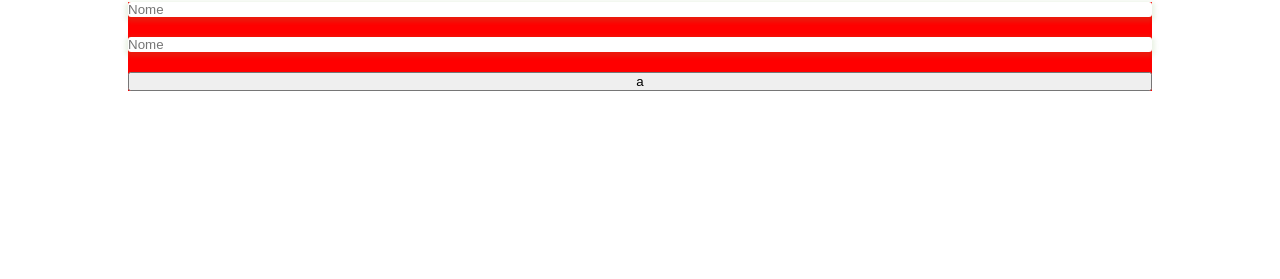
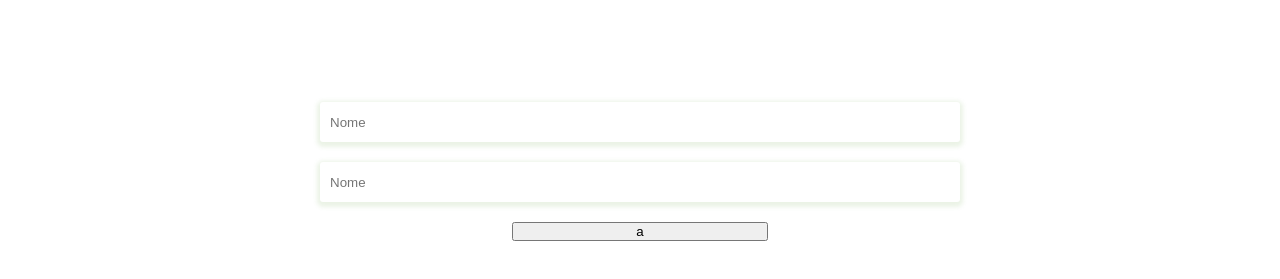
Before and after one commit to viniciuscoassis/projeto16-shortly-front, a React (Create React App) app: page /auth in a window 1280 px wide. Shown: the part 415-694 px from the top of the page. Built offline with nearby package versions, Linux system fonts and the light colour scheme.

Commit message:
style: add basic login form

```diff
--- a/src/components/AuthPage/AuthPage.js
+++ b/src/components/AuthPage/AuthPage.js
@@ -41,7 +41,7 @@ export default function AuthPage() {
           value={form.name}
           onChange={handleForm}
         />
-        <button className="form__buttom" type="submit">
+        <button className="form__button" type="submit">
           a
         </button>
       </form>
@@ -50,18 +50,25 @@ export default function AuthPage() {
 }
 const Wrapper = styled.div`
   .form {
-    margin: 0 auto;
-    background-color: red;
-    width: 80vw;
+    margin: 10rem auto;
     display: flex;
     flex-direction: column;
+    width: 100%;
+
     &__input {
       border: none;
-      width: 80vw;
+      width: 50vw;
+      height: 4rem;
       display: block;
+      padding-left: 1rem;
+
       &:not(:last-child) {
         margin-bottom: 2rem;
       }
     }
+    &__button {
+      width: 20vw;
+      margin: 0 auto;
+    }
   }
 `;
```
